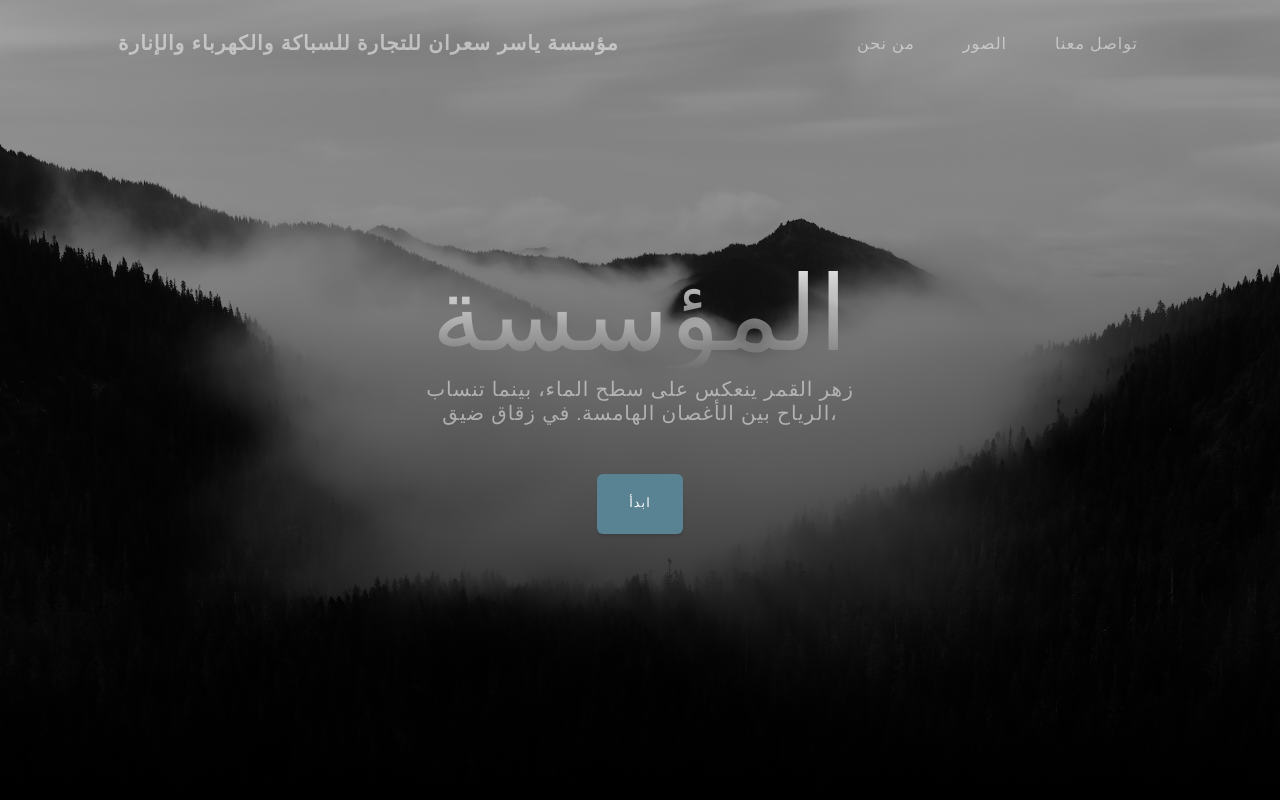
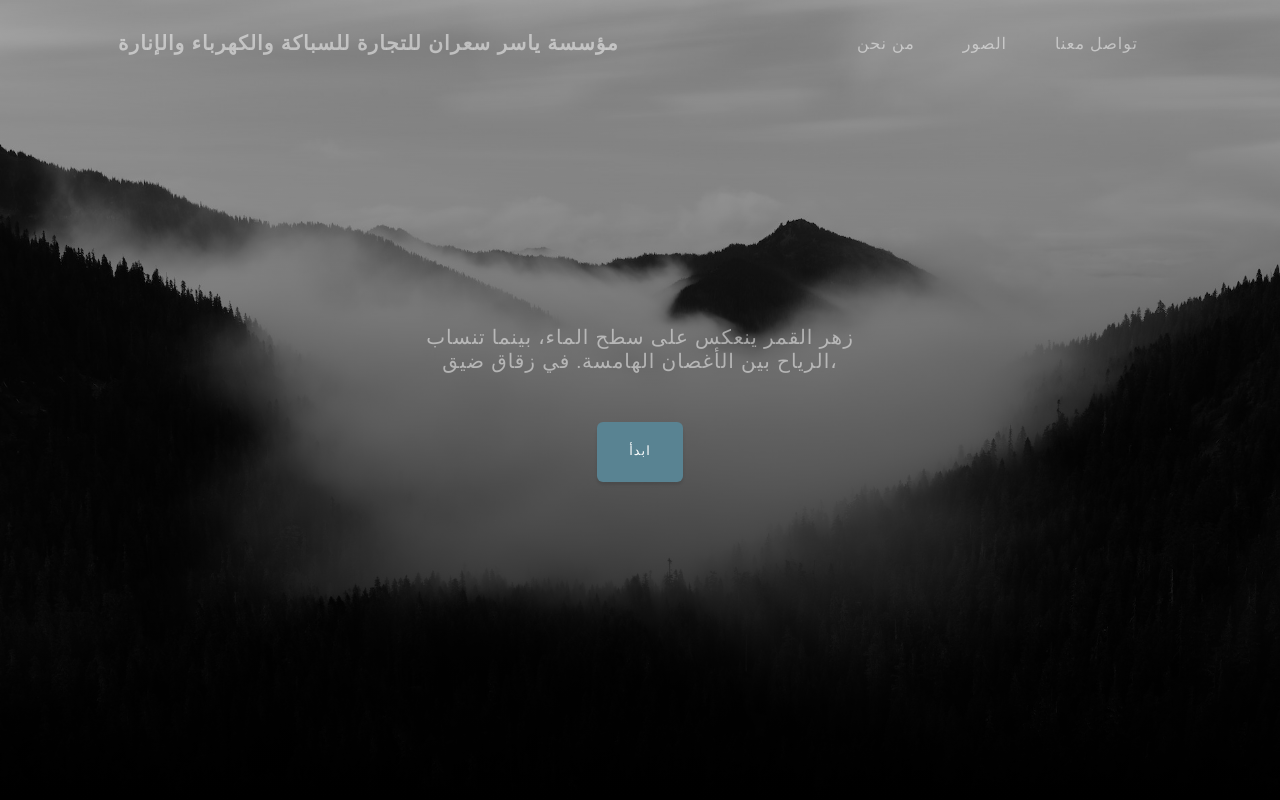
Before and after one commit to OsamaSiran/yasser-website, a plain HTML site: page index.html in a window 1280 px wide. Shown: the top 800 px of the page. Drawn offline with nearby package versions, Linux system fonts and the light colour scheme.

Commit message:
deleted an unnecessary folder

```diff
--- a/startbootstrap-grayscale-gh-pages/index.html
+++ b/index.html
@@ -38,7 +38,7 @@
             <div class="container px-4 px-lg-5 d-flex h-100 align-items-center justify-content-center">
                 <div class="d-flex justify-content-center">
                     <div class="text-center">
-                        <h1 class="mx-auto my-0 text-uppercase">المؤسسة</h1>
+                        <!-- <h1 class="mx-auto my-0 text-uppercase">المؤسسة</h1> -->
                         <h2 class="text-white-50 mx-auto mt-2 mb-5">زهر القمر ينعكس على سطح الماء، بينما تنساب الرياح بين الأغصان الهامسة. في زقاق ضيق،</h2>
                         <a class="btn btn-primary" href="#about">ابدأ</a>
                     </div>
```
Also changed, not shown: assets/favicon.ico (renamed from startbootstrap-grayscale-gh-pages/assets/favicon.ico), assets/img/bg-masthead.jpg (renamed from startbootstrap-grayscale-gh-pages/assets/img/bg-masthead.jpg), assets/img/bg-signup.jpg (renamed from startbootstrap-grayscale-gh-pages/assets/img/bg-signup.jpg), assets/img/demo-image-01.jpg (renamed from startbootstrap-grayscale-gh-pages/assets/img/demo-image-01.jpg), assets/img/demo-image-02.jpg (renamed from startbootstrap-grayscale-gh-pages/assets/img/demo-image-02.jpg), assets/img/ipad.png (renamed from startbootstrap-grayscale-gh-pages/assets/img/ipad.png), css/styles.css (renamed from startbootstrap-grayscale-gh-pages/css/styles.css), js/scripts.js (renamed from startbootstrap-grayscale-gh-pages/js/scripts.js).
